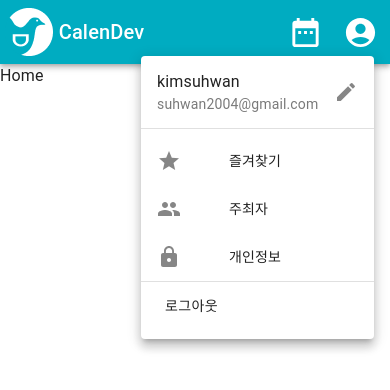
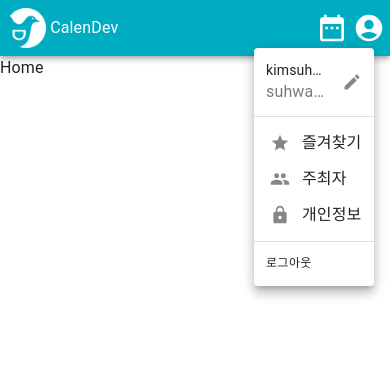
Before and after one commit to CalenDev/calendev, a React (Create React App) app in the folder Client/: page / in a window 390 px wide. Both pictures are taken after a click on the button 360 px from the left and 32 px from the top of the page. Shown: the top 390 px of the page. Built offline with nearby package versions, Linux system fonts and the light colour scheme.

Commit message:
feauture : Header Component의 import 정리 및 반응형 스타일링 수정

```diff
--- a/Client/src/components/Header/index.jsx
+++ b/Client/src/components/Header/index.jsx
@@ -1,30 +1,28 @@
+// import react
 import { useState } from 'react';
+// import module
+import PropTypes from 'prop-types';
+import styled from '@emotion/styled';
+import { useNavigate } from 'react-router-dom';
+// import Mui Component
 import AppBar from '@mui/material/AppBar';
+import Button from '@mui/material/Button';
+import Divider from '@mui/material/Divider';
+import IconButton from '@mui/material/IconButton';
+import Menu from '@mui/material/Menu';
+import MenuItem from '@mui/material/MenuItem';
+import Stack from '@mui/material/Stack';
+import Tooltip from '@mui/material/Tooltip';
 import Typography from '@mui/material/Typography';
-import Button from '@mui/material/Button';
+// import Mui Icon
+import AccountCircleIcon from '@mui/icons-material/AccountCircle';
 import DateRangeIcon from '@mui/icons-material/DateRange';
-import AccountCircleIcon from '@mui/icons-material/AccountCircle';
 import StarIcon from '@mui/icons-material/Star';
 import PeopleIcon from '@mui/icons-material/People';
 import EditIcon from '@mui/icons-material/Edit';
 import LockIcon from '@mui/icons-material/Lock';
-import PropTypes from 'prop-types';
-import Divider from '@mui/material/Divider';
-import IconButton from '@mui/material/IconButton';
-import Menu from '@mui/material/Menu';
-import MenuItem from '@mui/material/MenuItem';
-import Tooltip from '@mui/material/Tooltip';
-import { useTheme } from '@mui/material';
-import { useNavigate } from 'react-router-dom';
-import styled from '@emotion/styled';
-import Stack from '@mui/material/Stack';
+// import assets
 import Logo from '../../assets/images/CalendevLogo.png';
-
-/*
-추후 구현 사항
-1. 달력 버튼 클릭 시, 달력 페이지로 전환.
-2. 토큰 여부에 따른 다른 header 전시
-*/
 
 const mockUserInfo = {
   email: 'suhwan2004@gmail.com',
@@ -32,10 +30,10 @@ const mockUserInfo = {
 };
 
 function Header() {
-  const theme = useTheme();
   const navigate = useNavigate();
   const isLogin = true;
   const [anchorEl, setAnchorEl] = useState(null);
+
   const handleOpenUserMenu = (event) => {
     setAnchorEl(event.currentTarget);
   };
@@ -43,27 +41,37 @@ function Header() {
   const handleCloseUserMenu = () => {
     setAnchorEl(null);
   };
+  const handleClickToNavigate = (e, path) => {
+    e.preventDefault();
+    navigate(path);
+  };
 
   return (
     <StyledAppBar position="static">
-      <StyledLogoIconButton onClick={() => navigate('/')}>
+      <StyledLogoIconButton
+        onClick={() => navigate('/')}
+        className="headerLogoIconButton"
+      >
         <img src={Logo} alt="logPicture" />
-        <StyledWhiteTypography variant="h6">CalenDev</StyledWhiteTypography>
+        <StyledWhiteTypography sx={{ typography: { xs: 'h7', mobile: 'h6' } }}>
+          CalenDev
+        </StyledWhiteTypography>
       </StyledLogoIconButton>
       <StyledButtonWrapper>
-        <IconButton>
+        <IconButton className="headerIconButton">
           <DateRangeIcon sx={{ color: '#ffffff' }} fontSize="large" />
         </IconButton>
         {isLogin ? (
           <>
             <Tooltip title="프로필 보기">
-              <IconButton onClick={handleOpenUserMenu} size="large">
+              <IconButton
+                onClick={handleOpenUserMenu}
+                className="headerIconButton"
+              >
                 <AccountCircleIcon sx={{ color: '#ffffff' }} fontSize="large" />
               </IconButton>
             </Tooltip>
-            <Menu
-              sx={{ mt: theme.spacing(5) }}
-              id="menu-appbar"
+            <StyledMenu
               anchorEl={anchorEl}
               anchorOrigin={{
                 vertical: 'top',
@@ -78,37 +86,64 @@ function Header() {
               onClose={handleCloseUserMenu}
             >
               <StyledMenuItem>
-                <Stack>
-                  <Typography noWrap variant="body1">
+                <Stack className="headerProfileTitle">
+                  <Typography
+                    className="headerMainText"
+                    noWrap
+                    sx={{ typography: { xs: 'body2', mobile: 'body1' } }}
+                  >
                     {mockUserInfo.nickname}
                   </Typography>
-                  <Typography variant="body2" noWrap sx={{ opacity: '0.6' }}>
+                  <Typography
+                    noWrap
+                    sx={{
+                      opacity: '0.6',
+                      typography: { xs: 'body3', mobile: 'body2' },
+                    }}
+                  >
                     {mockUserInfo.email}
                   </Typography>
                 </Stack>
-                <StyledEditIcon />
+                <EditIcon />
               </StyledMenuItem>
               <Divider />
-              <StyledMenuListItemWrapper>
-                <MenuListItem icon={StarIcon} text="즐겨찾기" />
-                <MenuListItem icon={PeopleIcon} text="주최자" />
-                <MenuListItem icon={LockIcon} text="개인정보" />
-              </StyledMenuListItemWrapper>
+              <CustomMenuListItem
+                icon={StarIcon}
+                text="즐겨찾기"
+                path="/favorite"
+                handleClick={handleClickToNavigate}
+              />
+              <CustomMenuListItem
+                icon={PeopleIcon}
+                text="주최자"
+                path="/organizer"
+                handleClick={handleClickToNavigate}
+              />
+              <CustomMenuListItem
+                icon={LockIcon}
+                text="개인정보"
+                path="/profile"
+                handleClick={handleClickToNavigate}
+              />
               <Divider />
-              <MenuItem>
-                <Button color="inherit">로그아웃</Button>
-              </MenuItem>
-            </Menu>
+              <StyledMenuItem>
+                <Typography
+                  sx={{ typography: { xs: 'caption', mobile: 'button' } }}
+                >
+                  로그아웃
+                </Typography>
+              </StyledMenuItem>
+            </StyledMenu>
           </>
         ) : (
           <Button
-            onClick={() => {
-              navigate('/SignIn');
+            onClick={(e) => {
+              handleClickToNavigate(e, '/signin');
             }}
+            size="small"
+            sx={{ color: '#ffffff' }}
           >
-            <StyledWhiteTypography variant="h6">
-              로그인/회원가입
-            </StyledWhiteTypography>
+            로그인/회원가입
           </Button>
         )}
       </StyledButtonWrapper>
@@ -117,13 +152,6 @@ function Header() {
 }
 
 export default Header;
-
-const StyledMenuListItemWrapper = styled(Stack)`
-  .MenuListItemIcon {
-    opacity: 0.54;
-    margin-right: ${(props) => props.theme.spacing(6)};
-  }
-`;
 
 const StyledWhiteTypography = styled(Typography)`
   color: #fff;
@@ -136,11 +164,44 @@ const StyledButtonWrapper = styled(Stack)`
   flex-direction: row;
 `;
 const StyledAppBar = styled(AppBar)`
-  min-width: 350px;
   display: flex;
   justify-content: space-between;
   flex-direction: row;
+
+  .headerLogoIconButton {
+    img {
+      width: 48px;
+      height: 48px;
+    }
+  }
+
+  .headerIconButton {
+    padding: 0px;
+    svg {
+      width: 40px;
+      height: 40px;
+    }
+    margin-right: ${(props) => props.theme.spacing(1)};
+  }
+
+  ${(props) => props.theme.breakpoints.down('mobile')} {
+    .headerLogoIconButton {
+      img {
+        width: 40px;
+        height: 40px;
+      }
+    }
+
+    .headerIconButton {
+      svg {
+        width: 32px;
+        height: 32px;
+      }
+      margin-right: ${(props) => props.theme.spacing(0.6)};
+    }
+  }
 `;
+
 const StyledLogoIconButton = styled(IconButton)`
   display: flex;
   justify-content: center;
@@ -149,26 +210,85 @@ const StyledLogoIconButton = styled(IconButton)`
   gap: 4%;
 `;
 
-const StyledMenuItem = styled(MenuItem)`
-  gap: ${(props) => props.theme.spacing(2)};
+const StyledMenu = styled(Menu)`
+  margin-top: ${(props) => props.theme.spacing(5)};
+  .MuiPopover-paper {
+    width: 190px;
+  }
+  ${(props) => props.theme.breakpoints.down('mobile')} {
+    margin-top: ${(props) => props.theme.spacing(4)};
+    .MuiPopover-paper {
+      width: 120px;
+    }
+  }
 `;
 
-const StyledEditIcon = styled(EditIcon)`
-  margin: theme.spacing(1.5);
-  opacity: 0.54;
+const StyledMenuItem = styled(MenuItem)`
+  width: 100%;
+  display: flex;
+  align-items: center;
+  justify-content: space-between;
+  min-height: auto;
+
+  .headerProfileTitle {
+    width: 120px;
+  }
+  svg {
+    opacity: 0.54;
+  }
+
+  ${(props) => props.theme.breakpoints.down('mobile')} {
+    .headerProfileTitle {
+      width: 60px;
+    }
+    svg {
+      width: 20px;
+      height: 20px;
+    }
+    padding: ${(props) => props.theme.spacing(0.5, 1.5)};
+  }
 `;
 
-function MenuListItem({ text, icon }) {
+function CustomMenuListItem(props) {
+  const { path, text, handleClick, icon } = props;
   const IconComponent = icon;
   return (
-    <MenuItem>
+    <StyledMenuListItem onClick={(e) => handleClick(e, path)}>
       <IconComponent className="MenuListItemIcon" />
-      <Typography variant="body2">{text}</Typography>
-    </MenuItem>
+      <Typography sx={{ typography: { xs: 'body3', mobile: 'body2' } }}>
+        {text}
+      </Typography>
+    </StyledMenuListItem>
   );
 }
 
-MenuListItem.propTypes = {
+const StyledMenuListItem = styled(MenuItem)`
+  display: flex;
+  align-items: center;
+  justify-content: flex-start;
+  min-height: auto;
+  gap: ${(props) => props.theme.spacing(4)};
+
+  .MenuListItemIcon {
+    opacity: 0.54;
+  }
+  svg {
+    width: 24px;
+    height: 24px;
+  }
+
+  ${(props) => props.theme.breakpoints.down('mobile')} {
+    svg {
+      width: 20px;
+      height: 20px;
+    }
+    gap: ${(props) => props.theme.spacing(1.5)};
+  }
+`;
+
+CustomMenuListItem.propTypes = {
   text: PropTypes.string.isRequired,
   icon: PropTypes.elementType.isRequired,
+  path: PropTypes.string.isRequired,
+  handleClick: PropTypes.func.isRequired,
 };
```
